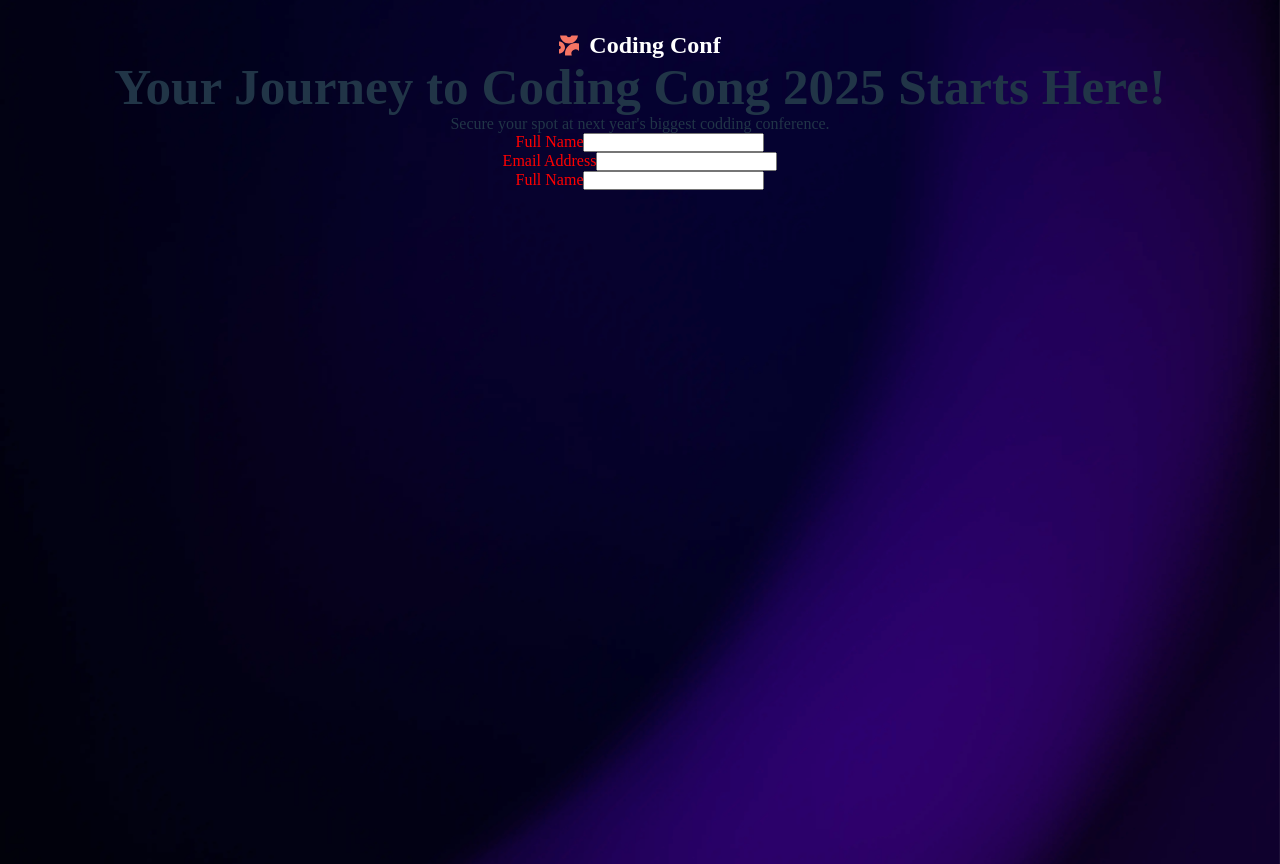
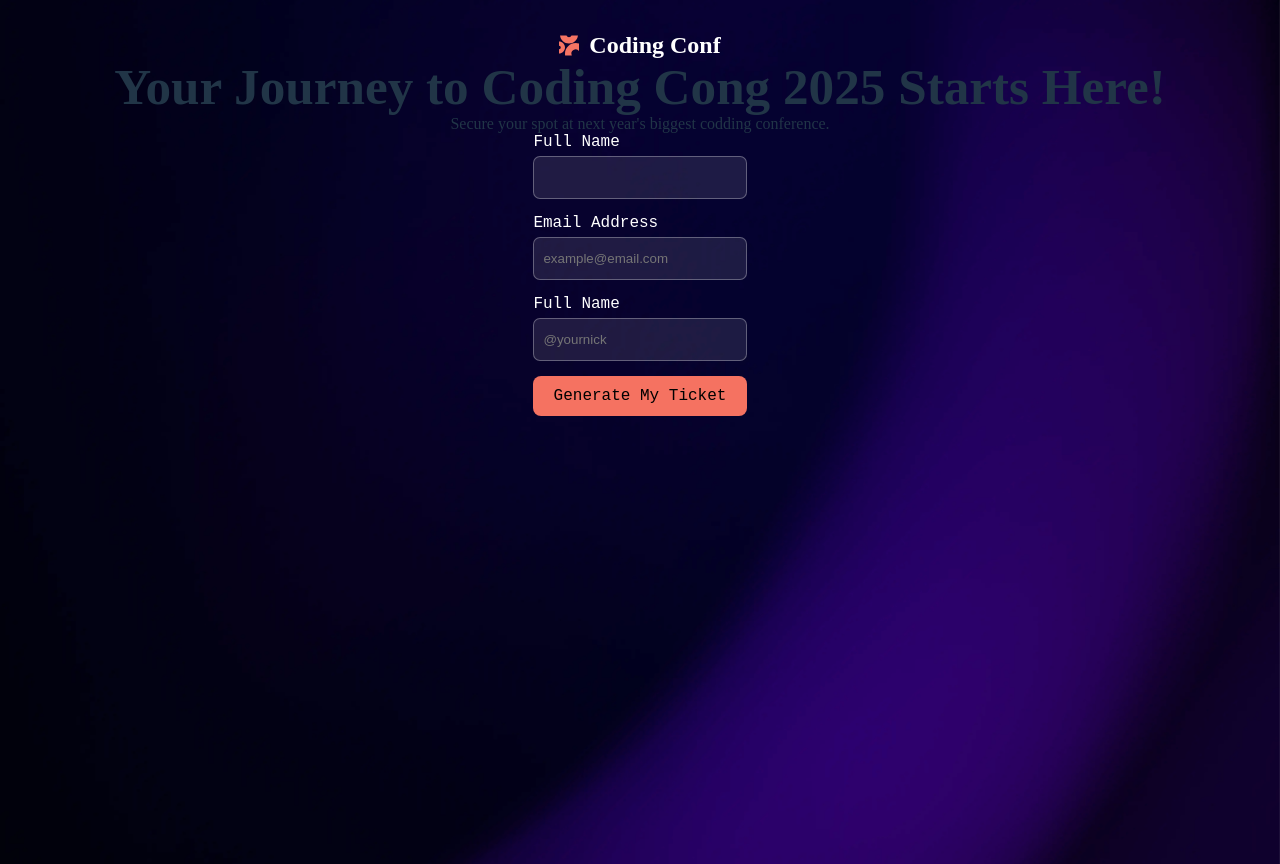
Before and after one commit to imrisko222/conference-ticket-generator, a React (Vite) app: page / in a window 1280 px wide. Built offline with nearby package versions, Linux system fonts and the light colour scheme.

Commit message:
pridany button do formularu, placeholder plus par css casti

```diff
--- a/src/components/Form/Form.jsx
+++ b/src/components/Form/Form.jsx
@@ -5,17 +5,17 @@ const Form = () => {
   return (
     <form className={styles.formContainer}>
         <label htmlFor="">
-Full Name
+Full Name</label>
         <input type='text'/>
-        </label>
+
         <label htmlFor="">
-Email Address
-        <input type='email'/>
-        </label>
+Email Address</label>
+        <input type='email' placeholder='example@email.com'/>
+
         <label htmlFor="">
-Full Name
-        <input type='email'/>
-        </label>
+Full Name</label>
+        <input type='email' placeholder='@yournick'/>
+        <button type='submit'>Generate My Ticket</button>
 
     </form>
   )
--- a/src/components/Form/Form.module.css
+++ b/src/components/Form/Form.module.css
@@ -3,3 +3,29 @@
     flex-direction: column;
     color: red;
 }
+
+label {
+    text-align: left;
+    color: #fff;
+font-weight: 300;
+font-family: 'Inconsolata', monospace;
+margin-bottom: 5px;
+}
+
+
+input {
+    border-radius: 7px;
+    padding: 13px 9px;
+    min-width: 200px;
+    border: 1px solid rgba(255, 255, 255, 0.3);
+
+    background-color: rgba(255, 255, 255, 0.1);
+    color: beige;
+    margin-bottom: 15px;
+}
+
+button {
+    color: #000;
+    background-color: hsl(7, 88%, 67%);
+    font-family: 'Inconsolata', monospace;
+}
```
